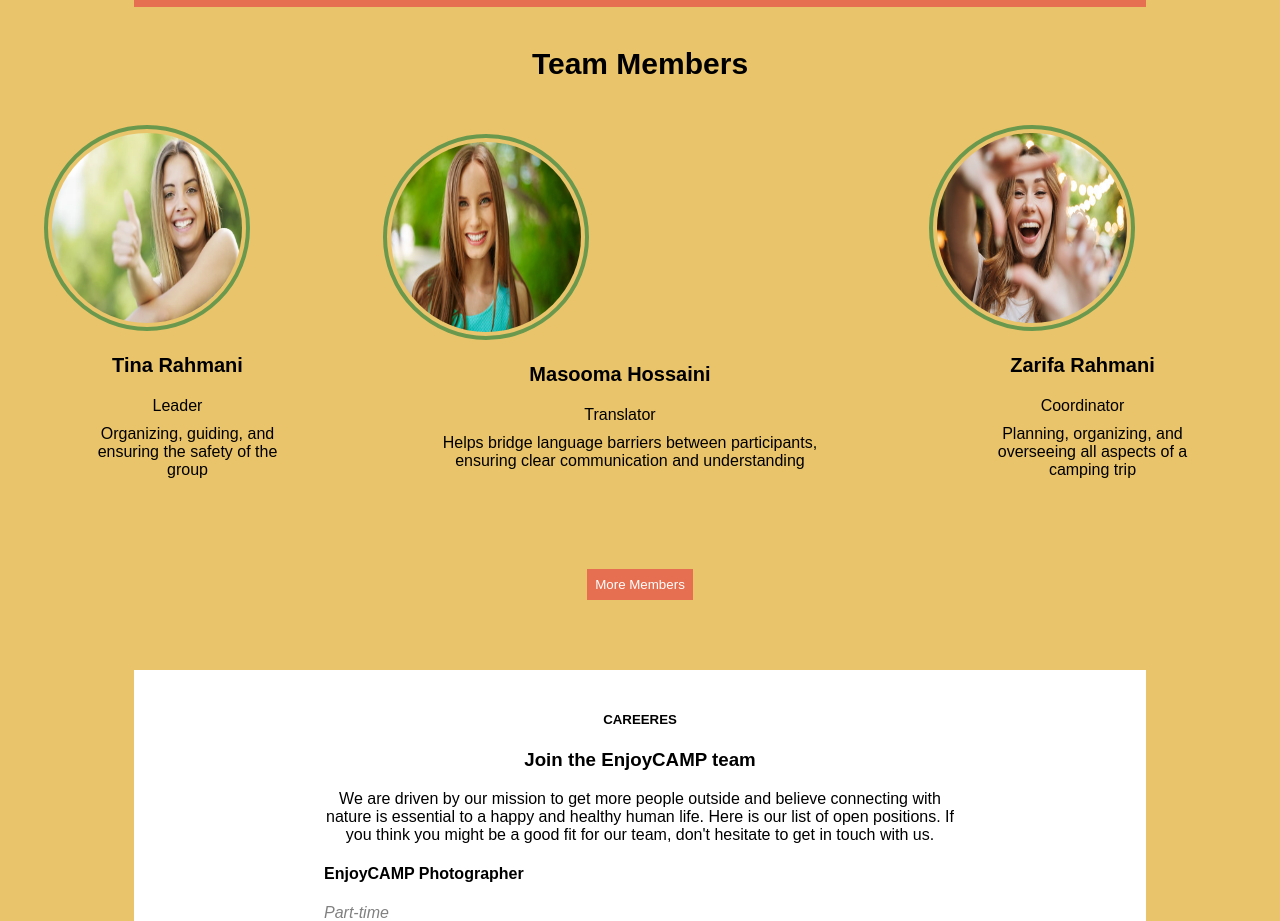
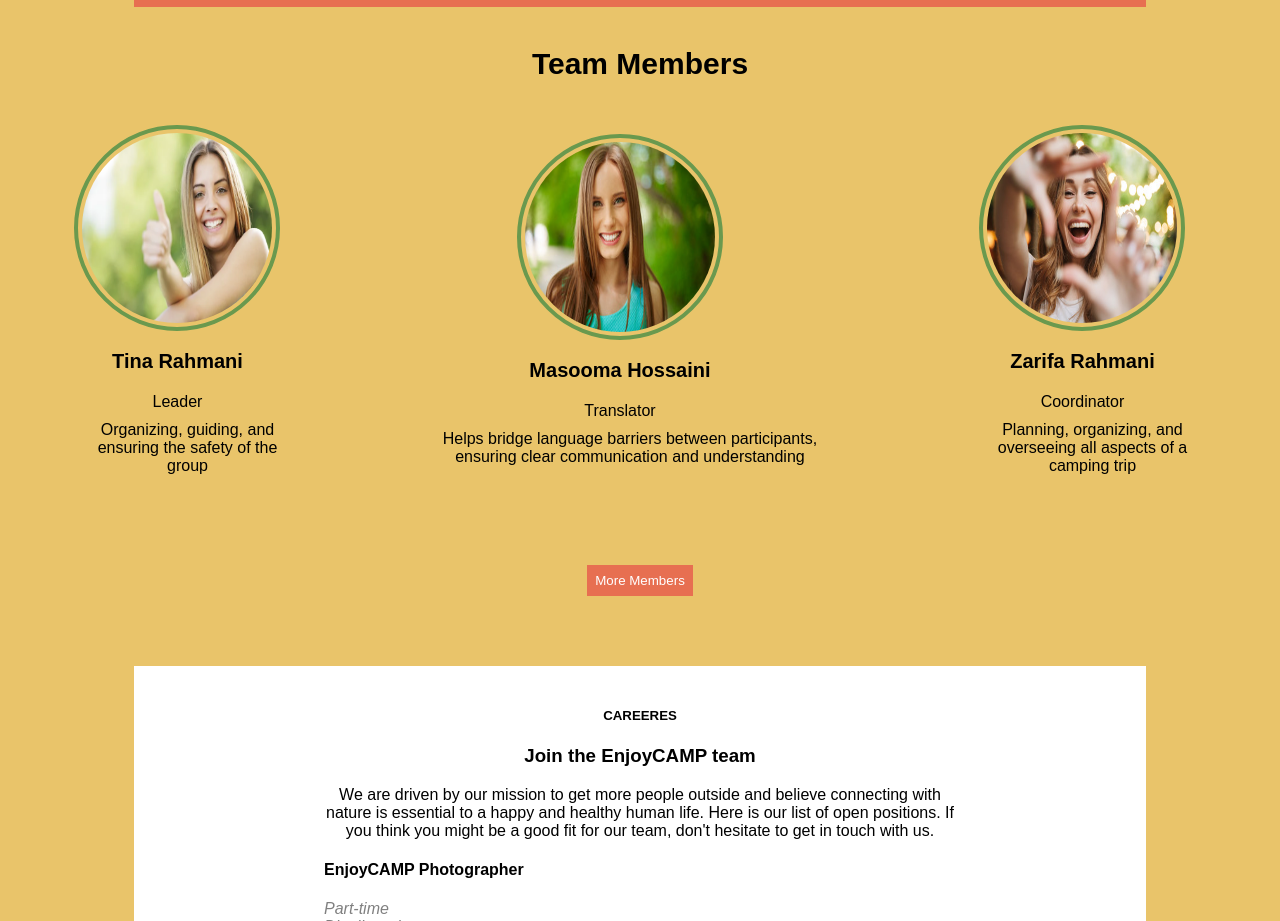
Before and after one commit to tinarahmani/APPWeb3-finalproject-EnjoyCamp, a plain HTML site: page about.html in a window 1280 px wide. Shown: the part 2180-3101 px from the top of the page. Drawn offline with Linux system fonts and the light colour scheme.

```diff
--- a/about.css
+++ b/about.css
@@ -159,6 +159,14 @@
 }
 .row3 {
     display: flex;
+    justify-content: space-between;
+    align-items: center;
+    margin-left: auto;
+    margin-right: auto;
+}
+.member {
+    display: flex;
+    flex-direction: column;
     justify-content: center;
     align-items: center;
 }
@@ -169,7 +177,6 @@
     margin: 4px;
     border: 4px solid #6a994e;
     padding: 4px;
-    margin-left: 36px;
 
 }
 .name {
```
